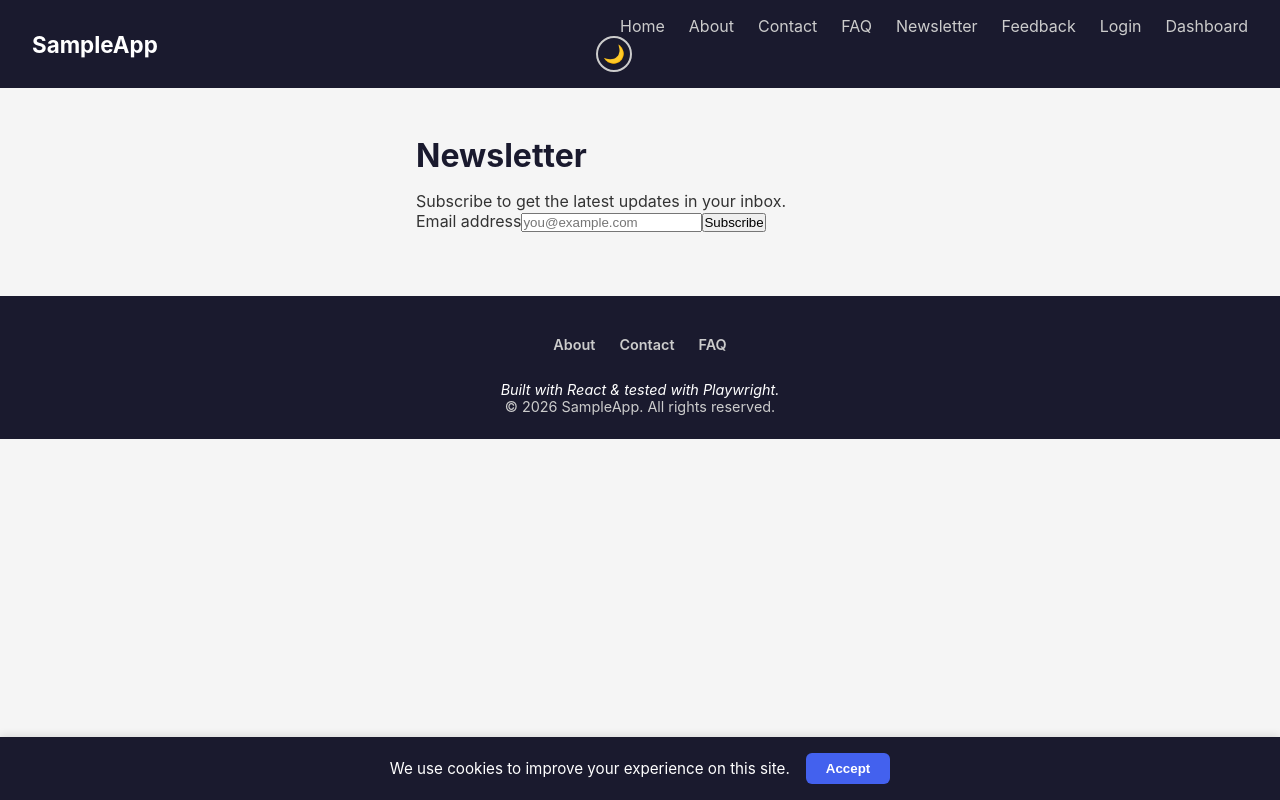
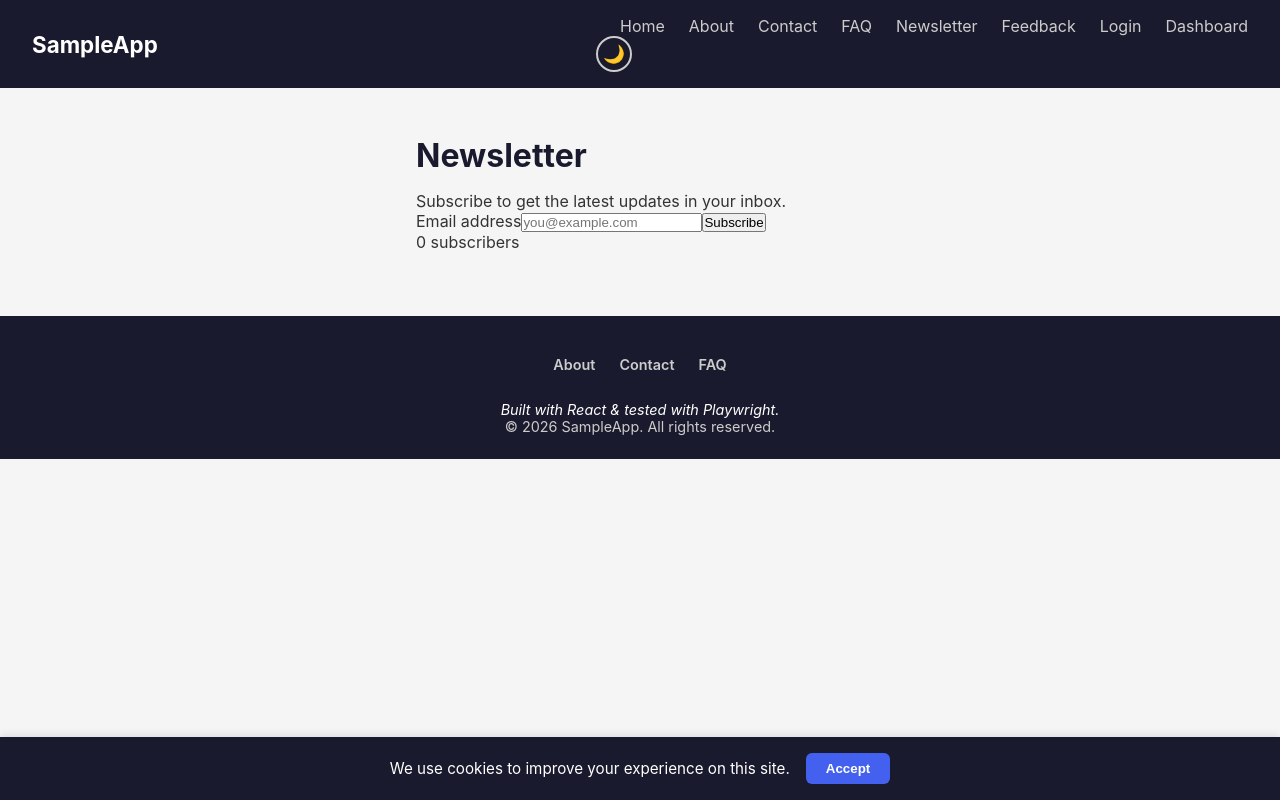
Before and after one commit to microsoft/sample-webapp, a React (Create React App) app: page /newsletter in a window 1280 px wide. Built offline with nearby package versions, Linux system fonts and the light colour scheme.

Commit message:
feat(newsletter): show live subscriber count

```diff
--- a/src/pages/Newsletter.js
+++ b/src/pages/Newsletter.js
@@ -49,6 +49,10 @@ function Newsletter() {
         </button>
       </form>
 
+      <p id="newsletter-count" data-testid="newsletter-count">
+        {subscribed.length} subscriber{subscribed.length === 1 ? '' : 's'}
+      </p>
+
       {status === 'success' && (
         <p role="status" data-testid="newsletter-success" style={{ color: 'green' }}>
           Thanks for subscribing! Please check your inbox to confirm.
```
